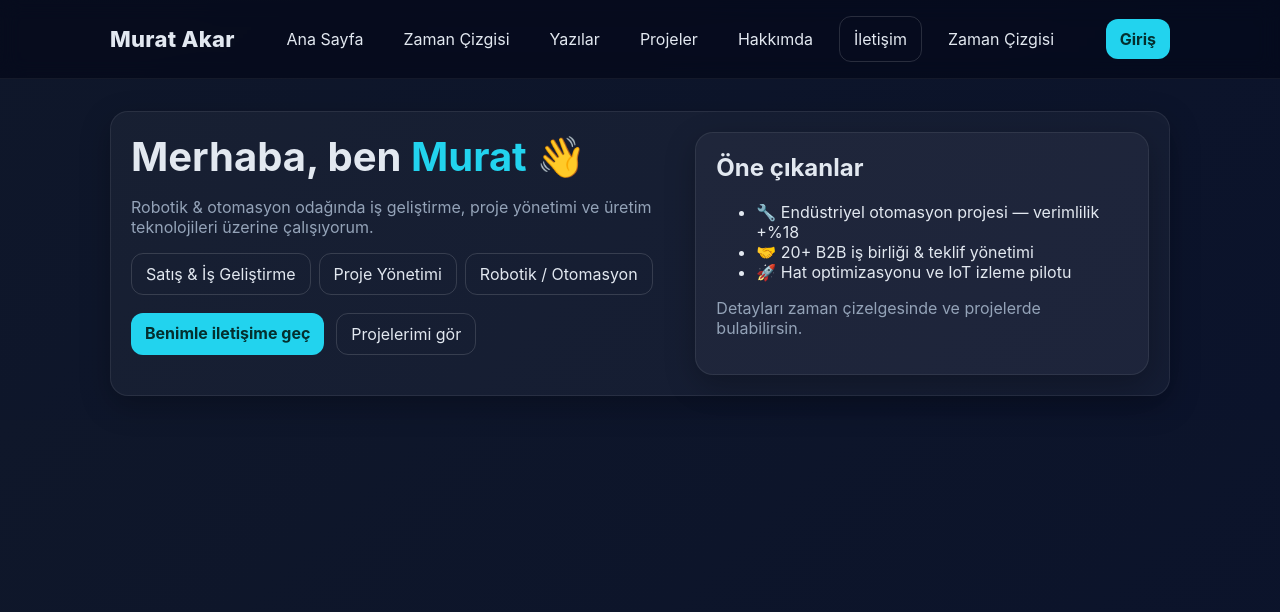
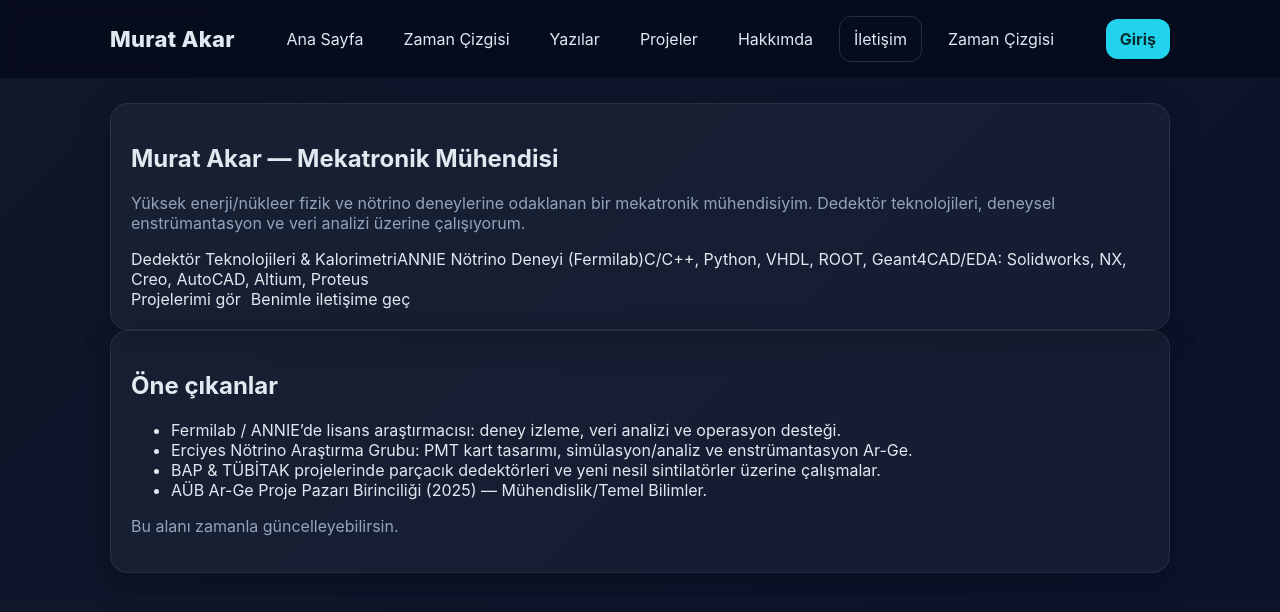
Before and after one commit to akarmurrat/muratakar-handshake, a Next.js app: page / in a window 1280 px wide. Shown: the top 612 px of the page. Built offline with nearby package versions, Linux system fonts and the light colour scheme.

Commit message:
Update page.tsx

```diff
--- a/app/page.tsx
+++ b/app/page.tsx
@@ -1,30 +1,41 @@
-export default function HomePage(){
+// app/page.tsx
+import Link from "next/link";
+import { hero, highlights } from "@/lib/siteContent";
+
+export default function HomePage() {
   return (
-    <main className="container" style={{paddingTop:32}}>
-      <section className="card" style={{display:'grid', gridTemplateColumns:'1.2fr 1fr', gap:20}}>
-        <div>
-          <h1 style={{fontSize:40, margin:'0 0 8px'}}>Merhaba, ben <span style={{color:'var(--accent)'}}>Murat</span> 👋</h1>
-          <p className="muted">Robotik & otomasyon odağında iş geliştirme, proje yönetimi ve üretim teknolojileri üzerine çalışıyorum.</p>
-          <div style={{display:'flex', gap:8, flexWrap:'wrap', marginTop:12}}>
-            <span className="btn">Satış & İş Geliştirme</span>
-            <span className="btn">Proje Yönetimi</span>
-            <span className="btn">Robotik / Otomasyon</span>
+    <main className="container">
+      {/* HERO */}
+      <section className="hero">
+        <div className="card">
+          <h1>{hero.title}</h1>
+          <p className="muted">{hero.subtitle}</p>
+
+          <div className="badges" style={{ marginTop: 12 }}>
+            {hero.badges.map((b) => (
+              <span className="badge" key={b}>{b}</span>
+            ))}
           </div>
-          <div style={{display:'flex', gap:12, marginTop:18}}>
-            <a className="btn primary" href="/contact">Benimle iletişime geç</a>
-            <a className="btn" href="/work">Projelerimi gör</a>
+
+          <div className="cta">
+            {hero.ctas.map((c) =>
+              c.primary ? (
+                <Link key={c.href} className="primary" href={c.href}>{c.label}</Link>
+              ) : (
+                <Link key={c.href} href={c.href}>{c.label}</Link>
+              )
+            )}
           </div>
         </div>
+
         <div className="card">
-          <h2 style={{marginTop:0}}>Öne çıkanlar</h2>
+          <h2>Öne çıkanlar</h2>
           <ul>
-            <li>🔧 Endüstriyel otomasyon projesi — verimlilik +%18</li>
-            <li>🤝 20+ B2B iş birliği & teklif yönetimi</li>
-            <li>🚀 Hat optimizasyonu ve IoT izleme pilotu</li>
+            {highlights.map((h, i) => <li key={i}>{h.text}</li>)}
           </ul>
-          <p className="muted" style={{marginTop:8}}>Detayları zaman çizelgesinde ve projelerde bulabilirsin.</p>
+          <p className="muted" style={{ marginTop: 8 }}>Bu alanı zamanla güncelleyebilirsin.</p>
         </div>
       </section>
     </main>
-  )
+  );
 }
```
